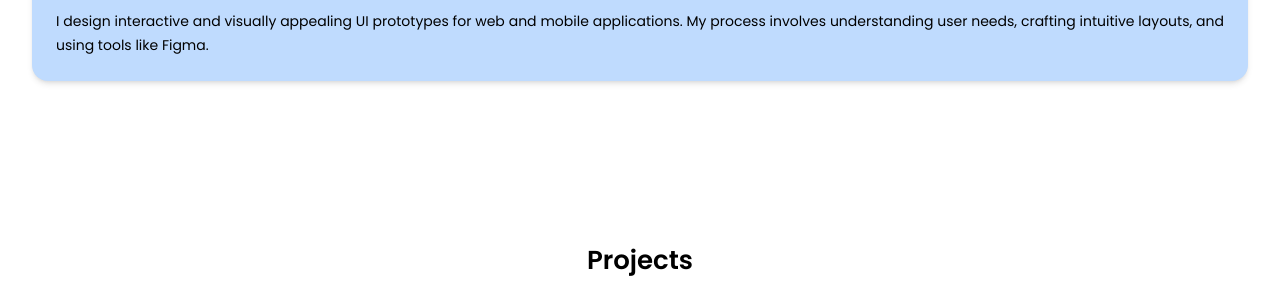
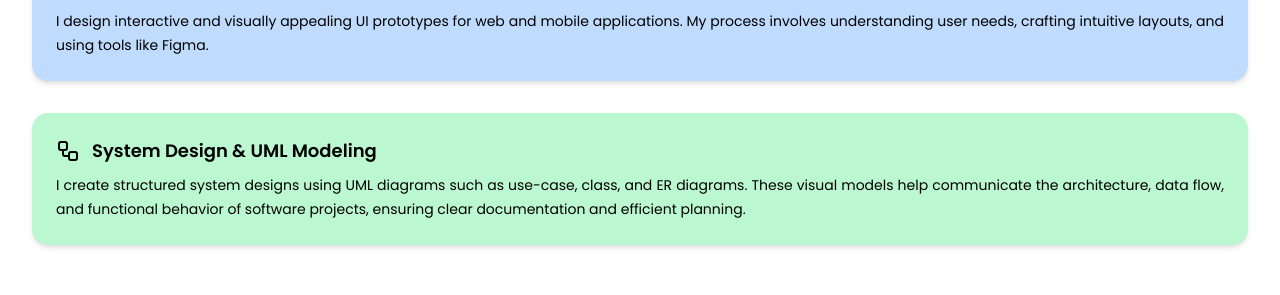
Before and after one commit to wintwah243/shiportfolio-v2.0, a React (Vite) app in the folder shiportfolio-version2.0/: page / in a window 1280 px wide. Shown: the part 3069-3364 px from the top of the page. Built offline with nearby package versions, Linux system fonts and the light colour scheme.

Commit message:
add another work

```diff
--- a/shiportfolio-version2.0/src/sections/Work.jsx
+++ b/shiportfolio-version2.0/src/sections/Work.jsx
@@ -1,6 +1,6 @@
 import React from 'react'
 import { motion } from 'framer-motion'
-import { Code2, Palette } from 'lucide-react'
+import { Code2, Palette, Workflow } from 'lucide-react'
 
 const Work = () => {
   return (
@@ -46,6 +46,19 @@ const Work = () => {
             like Figma.
           </p>
         </div>
+
+        {/* UML & Diagramming Block */}
+        <div className='bg-green-200 p-6 rounded-2xl shadow-md hover:shadow-lg transition'>
+          <div className='flex items-center gap-3 mb-2'>
+            <Workflow className='text-black' size={24} />
+            <h5 className='text-lg font-semibold text-black'>System Design & UML Modeling</h5>
+          </div>
+          <p className='text-sm leading-6 text-justify text-black'>
+            I create structured system designs using UML diagrams such as use-case, class, and
+            ER diagrams. These visual models help communicate the architecture, data flow, and functional
+            behavior of software projects, ensuring clear documentation and efficient planning.
+          </p>
+        </div>
       </motion.div>
     </motion.section>
   )
```
